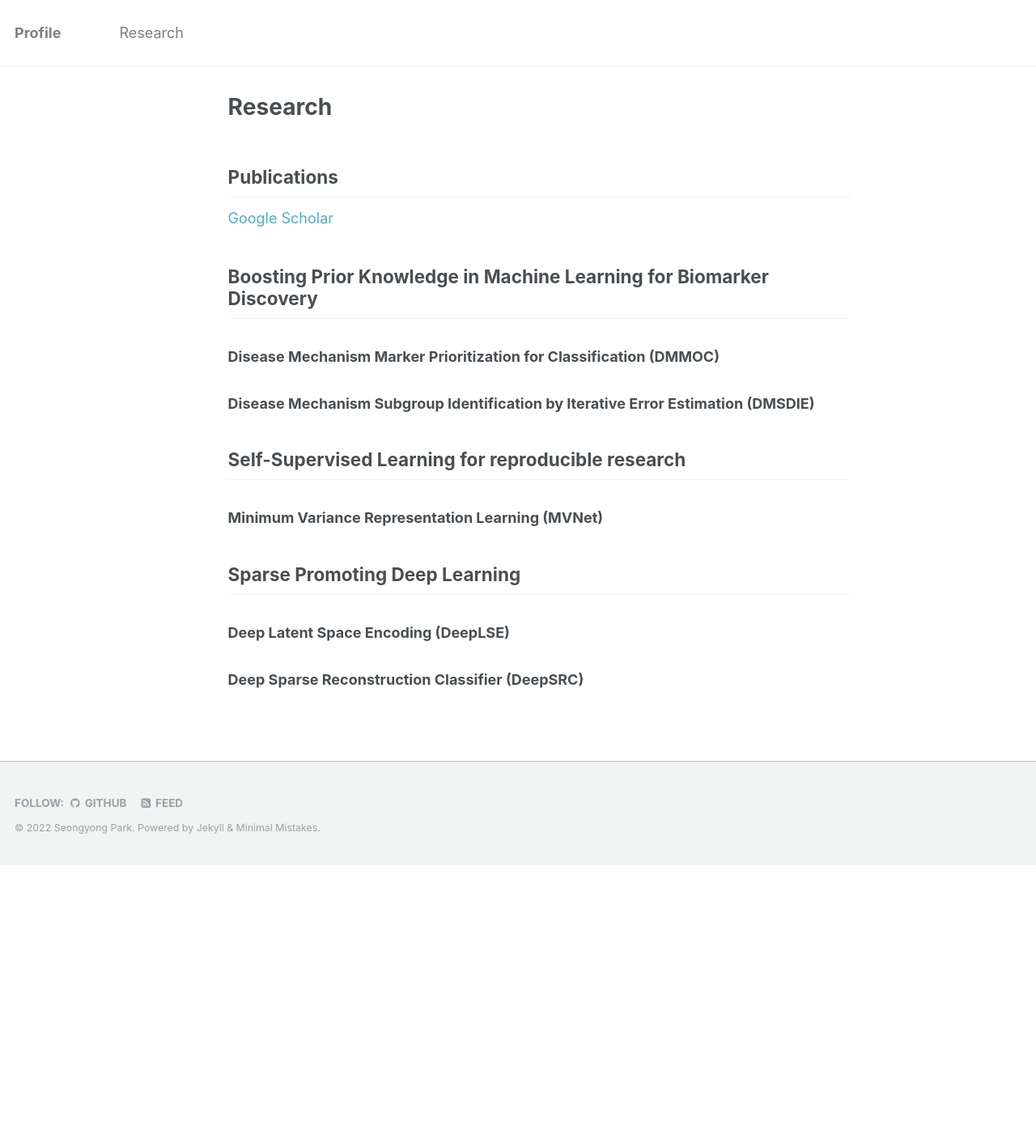
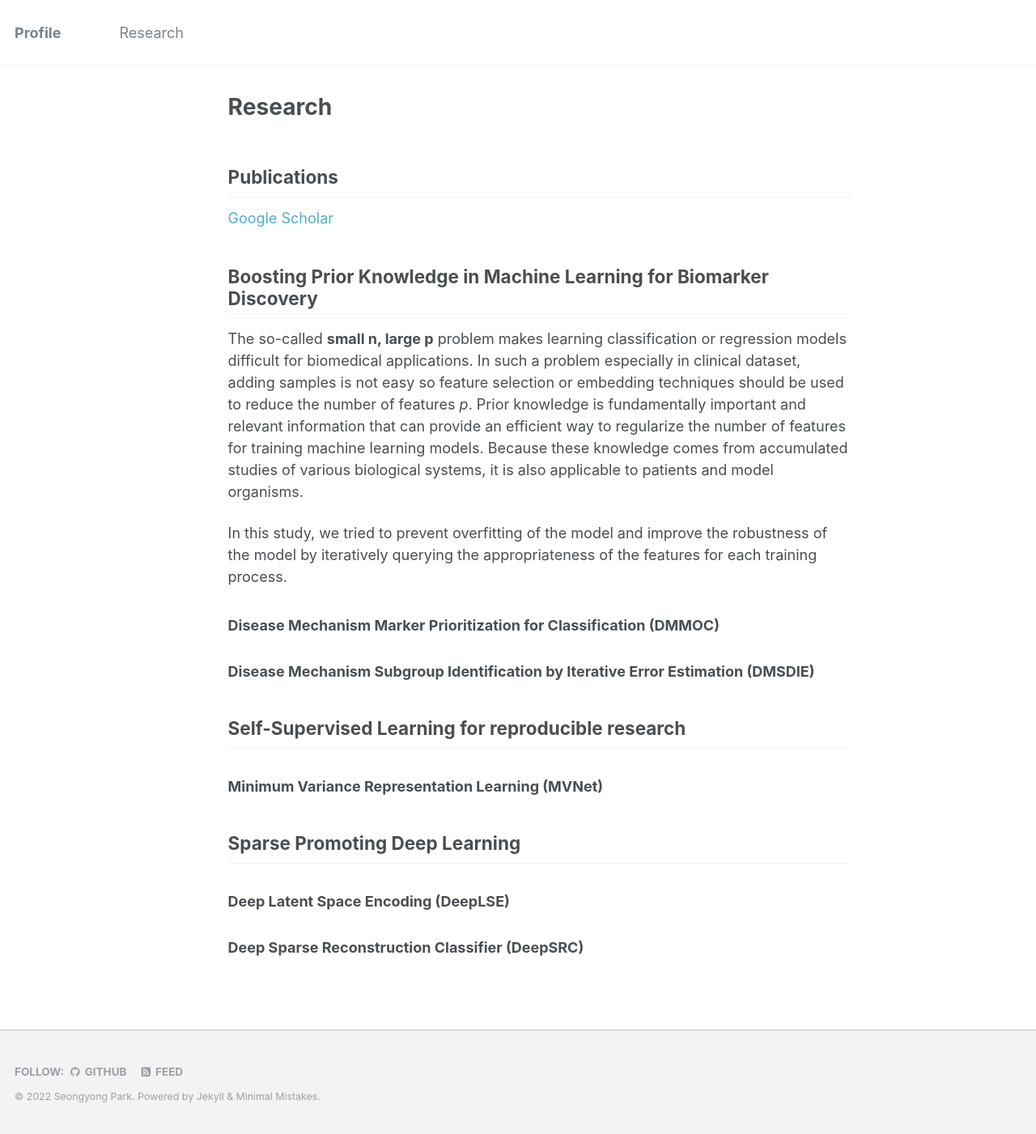
Before and after one commit to psychemistz/profile, a Jekyll site: the page built from _pages/research.md, in a window 1280 px wide. Shown: the whole page at 81% size. Built offline with Jekyll 4.4.1, drawn with Linux system fonts in a browser that asks for light colours; before the commit the page ends 1069 px from its top, so only the background shows below that.

Commit message:
Update research.md

```diff
--- a/_pages/research.md
+++ b/_pages/research.md
@@ -9,8 +9,10 @@ permalink: /research/
 [Google Scholar](https://scholar.google.com/citations?user=3GelV-YAAAAJ&hl=en)
 
 ## Boosting Prior Knowledge in Machine Learning for Biomarker Discovery
+The so-called **small n, large p** problem makes learning classification or regression models difficult for biomedical applications. In such a problem especially in clinical dataset, adding samples is not easy so feature selection or embedding techniques should be used to reduce the number of features *p*. Prior knowledge is fundamentally important and relevant information that can provide an efficient way to regularize the number of features for training machine learning models. Because these knowledge comes from accumulated studies of various biological systems, it is also applicable to patients and model organisms.
 
 
+In this study, we tried to prevent overfitting of the model and improve the robustness of the model by iteratively querying the appropriateness of the features for each training process.
 
 ### Disease Mechanism Marker Prioritization for Classification (DMMOC)
 
```
